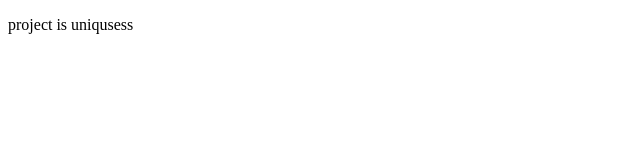
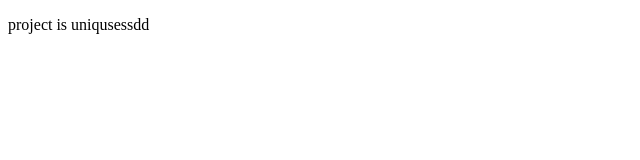
Before and after one commit to masterkoster/motorcycle_garage_spec, a plain HTML site: page index.html in a window 1280 px wide. Shown: the full height of the page, 0-640 px from the left. Drawn offline with Linux system fonts and the light colour scheme.

Commit message:
frst push seeing how this all works again

```diff
--- a/index.html
+++ b/index.html
@@ -6,7 +6,7 @@
 </head>
 <body>
 
-<p size="5px"> project is uniqusess</p>
+<p size="5px"> project is uniqusessdd</p>
 
 </body>
 </html>
```
